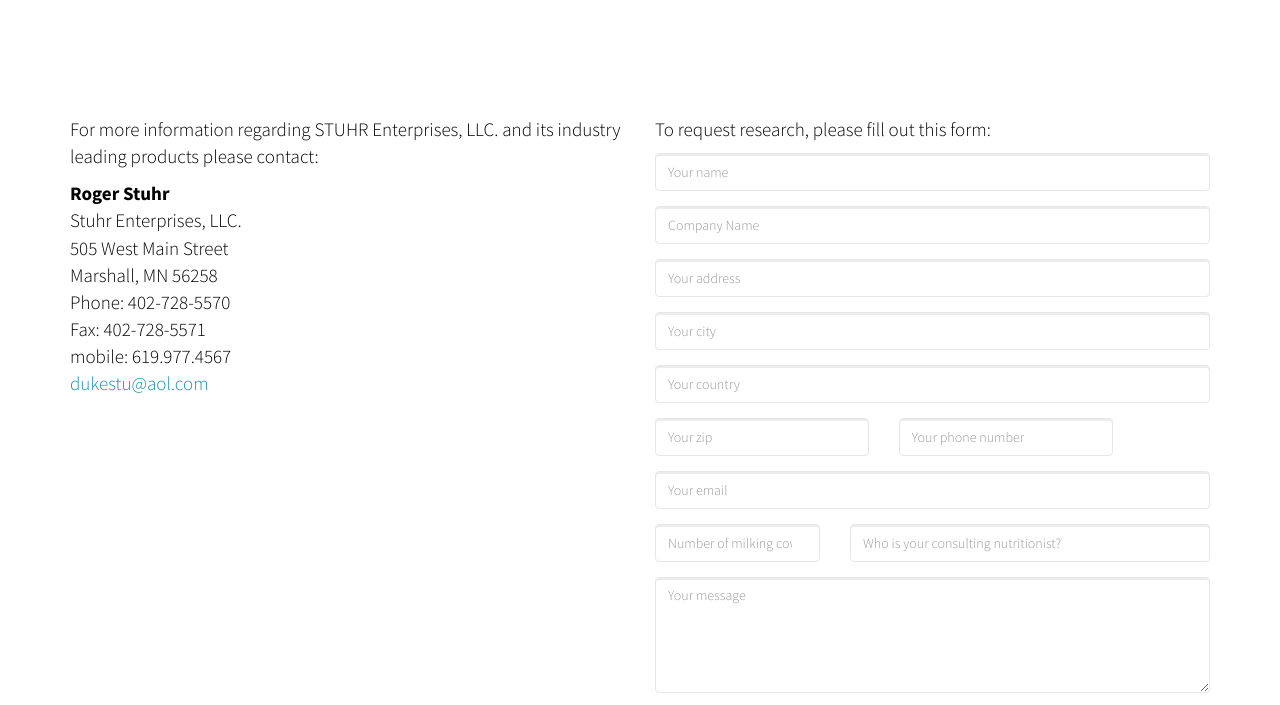
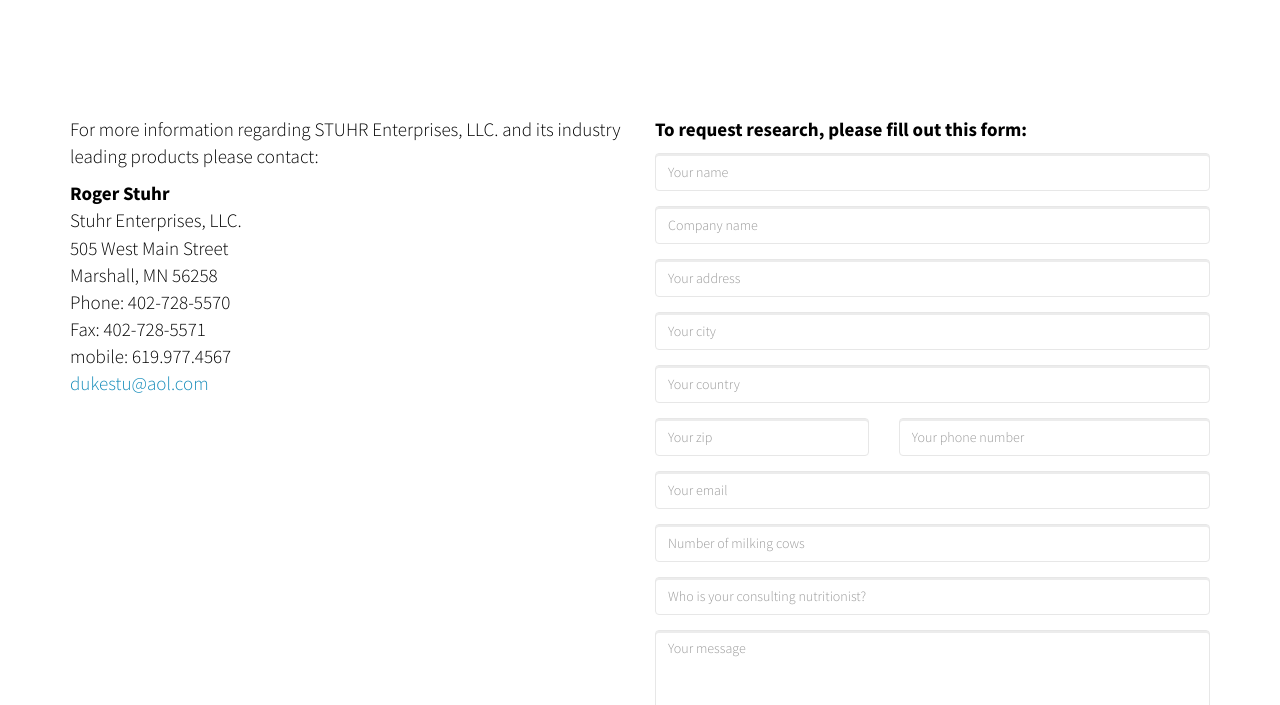
Before and after one commit to stuhrweb/stuhr-dev, a website: page contact-us.html in a window 1280 px wide. Shown: the part 216-921 px from the top of the page. Drawn offline with nearby package versions, Linux system fonts and the light colour scheme; files that its build step writes are made by us from their sources.

Commit message:
do updates

```diff
--- a/contact-us.html
+++ b/contact-us.html
@@ -23,7 +23,7 @@
           </address>
         </div><!--/.col-sm-6-->
         <div class="col-sm-6">
-          <p>To request research, please fill out this form:</p>
+          <p><strong>To request research, please fill out this form:</strong></p>
           <form class="form-horizontal" method="POST" action="https://formspree.io/dustin.horstmann@gmail.com">
             <div class="form-group">
               <div class="col-xs-12">
@@ -32,7 +32,7 @@
             </div>
             <div class="form-group">
               <div class="col-xs-12">
-                <input class="form-control" type="text" name="company" placeholder="Company Name">
+                <input class="form-control" type="text" name="company" placeholder="Company name">
               </div>
             </div>
             <div class="form-group">
@@ -54,7 +54,7 @@
               <div class="col-xs-5">
                 <input class="form-control" type="number" name="zip" placeholder="Your zip">
               </div>
-              <div class="col-xs-5">
+              <div class="col-xs-7">
                 <input class="form-control" type="tel" name="phone" placeholder="Your phone number">
               </div>
             </div>
@@ -64,10 +64,12 @@
               </div>
             </div>
             <div class="form-group">
-              <div class="col-xs-4">
+              <div class="col-xs-12">
                 <input class="form-control" type="number" name="cownum" placeholder="Number of milking cows">
               </div>
-              <div class="col-xs-8">
+            </div>
+            <div class="form-group">
+              <div class="col-xs-12">
                 <input class="form-control" type="text" name="consulting" placeholder="Who is your consulting nutritionist?">
               </div>
             </div>
```
Also changed, not shown: glucose-booster.html (+4 -2 lines).
